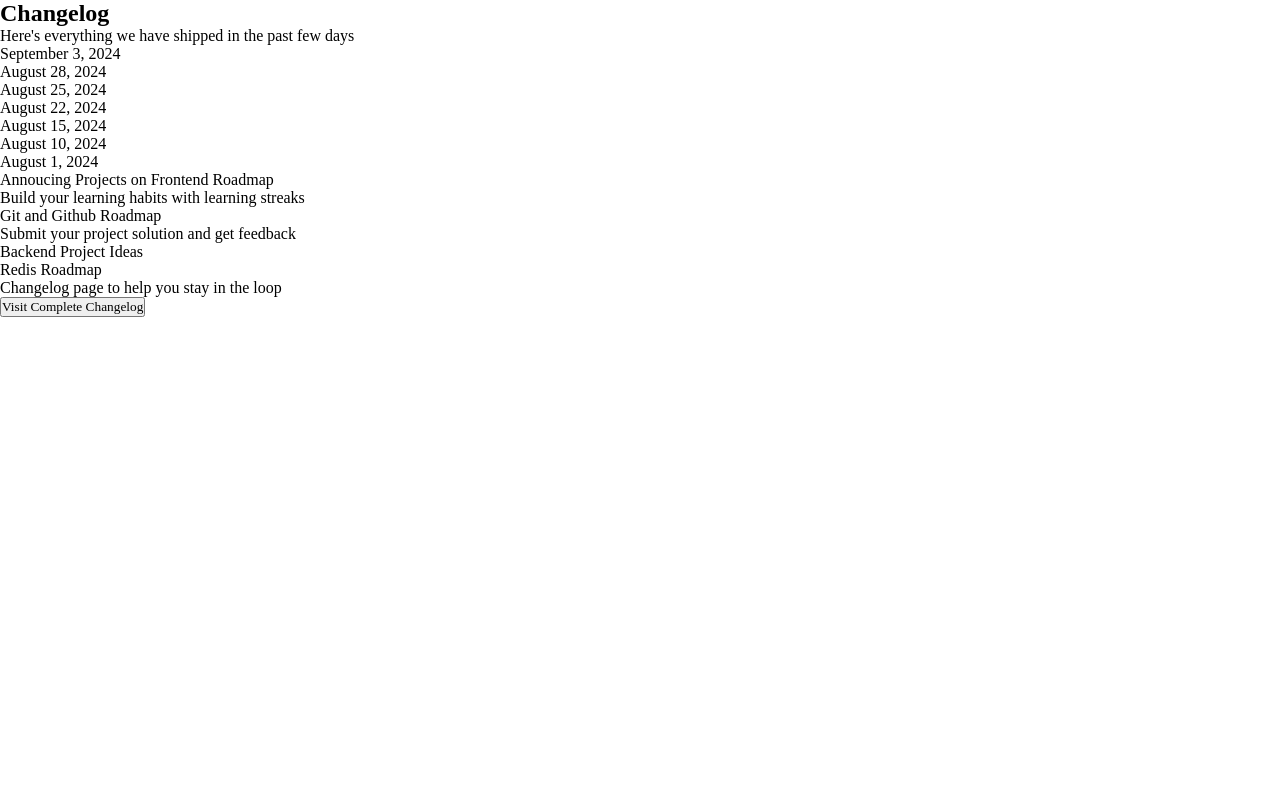
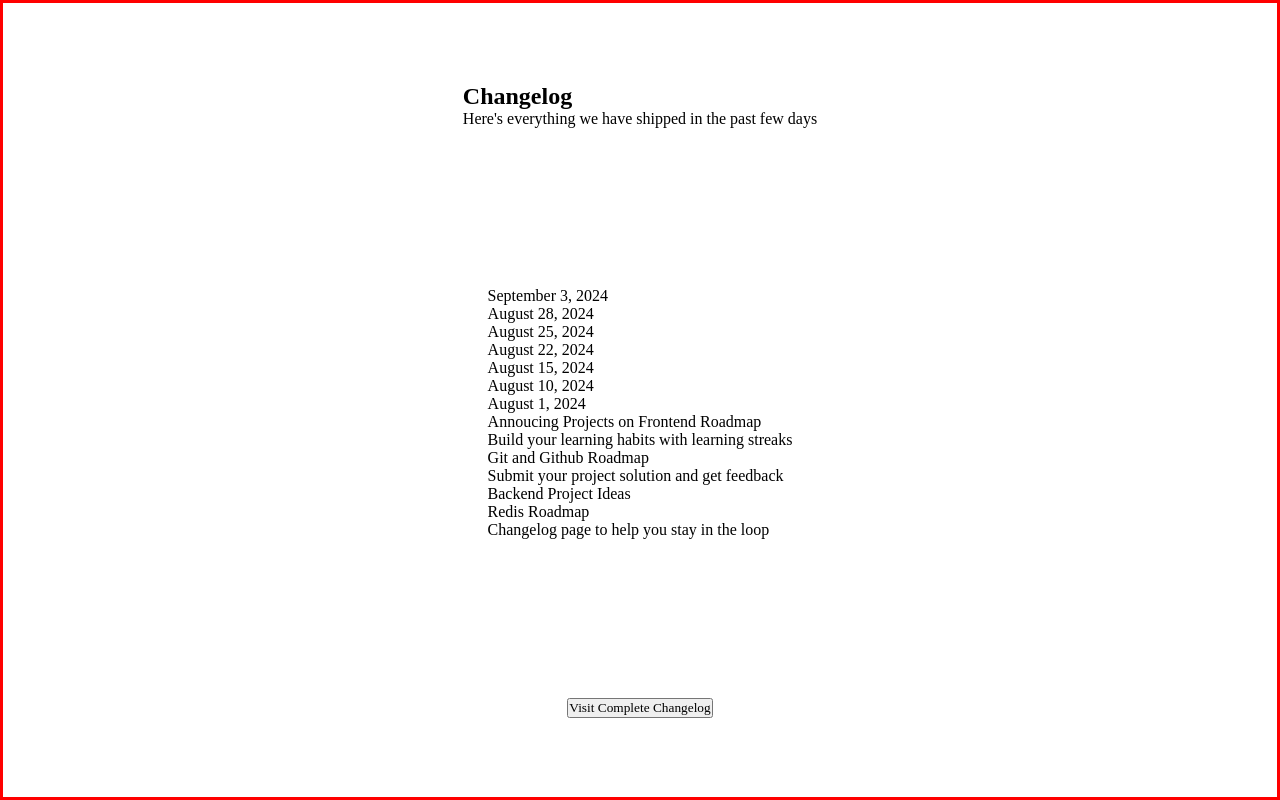
Before and after one commit to nathanmontt/RFEP-Changelog-Component, a plain HTML site: page src/index.html in a window 1280 px wide. Drawn offline with Linux system fonts and the light colour scheme.

Commit message:
Colocação dos elementos no centro da página

```diff
--- a/src/assets/main.css
+++ b/src/assets/main.css
@@ -30,7 +30,12 @@
 /* ------------------------------------------------ */
 
 /* MAIN */
-main {}
+main {
+    min-height: 100vh;
+    border: 3px solid red;
+    display: grid;
+    place-items: center;
+}
 
 /* TOP */
 #changelog-top {}
```
